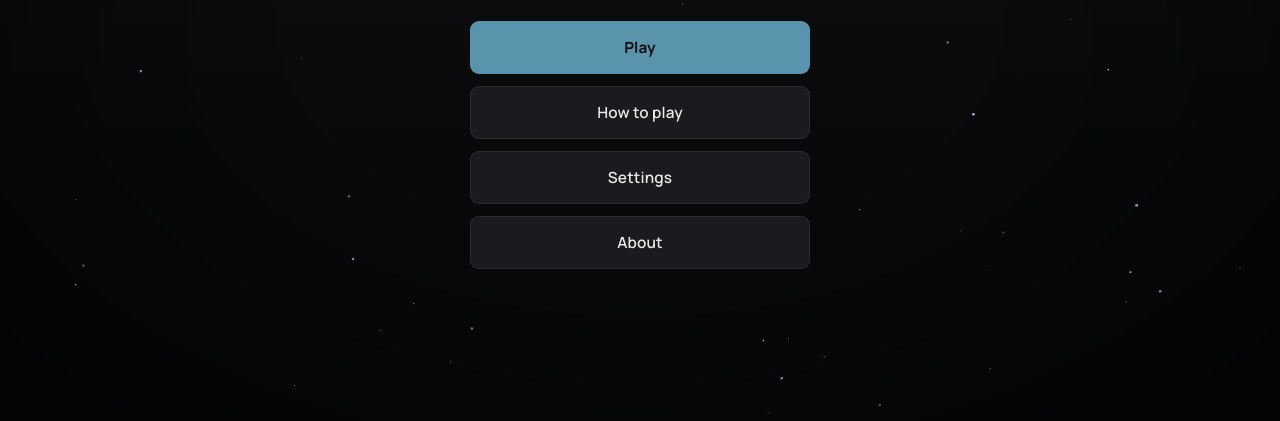
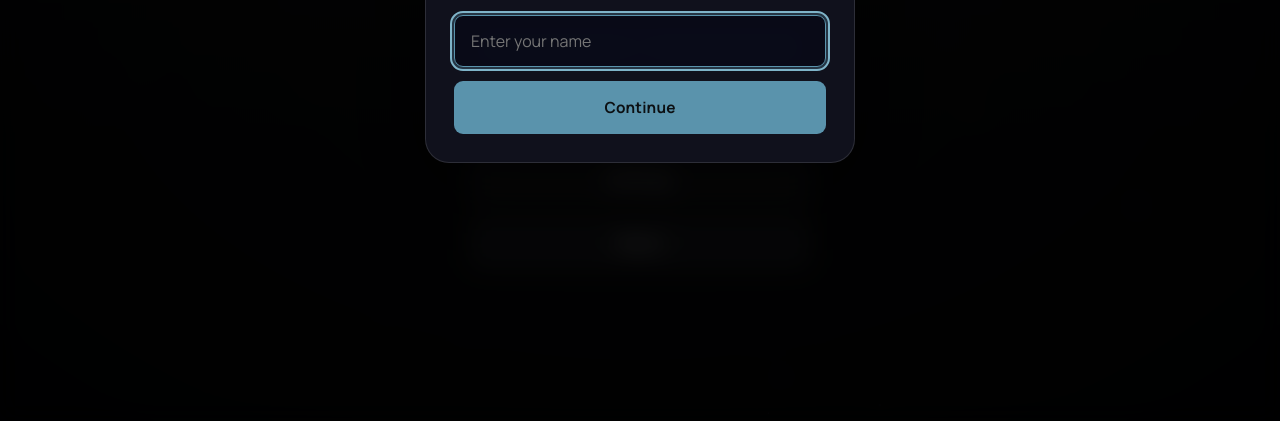
Before and after one commit to chatpataprani/Black-hole-21, a website: page public/index.html in a window 1280 px wide. Shown: the part 379-800 px from the top of the page. Drawn offline with nearby package versions, Linux system fonts and the light colour scheme; no server answers.

Commit message:
Add saved name and custom logo features

```diff
--- a/public/index.html
+++ b/public/index.html
@@ -30,6 +30,6 @@
   </main>
   <script src="/socket.io/socket.io.js"></script>
   <script src="app.js?v=2.0.0"></script>
-  <script src="startup-popup.js?v=1.0.0"></script>
+  <script src="profile-settings.js?v=2.0.4"></script>
 </body>
 </html>
```
